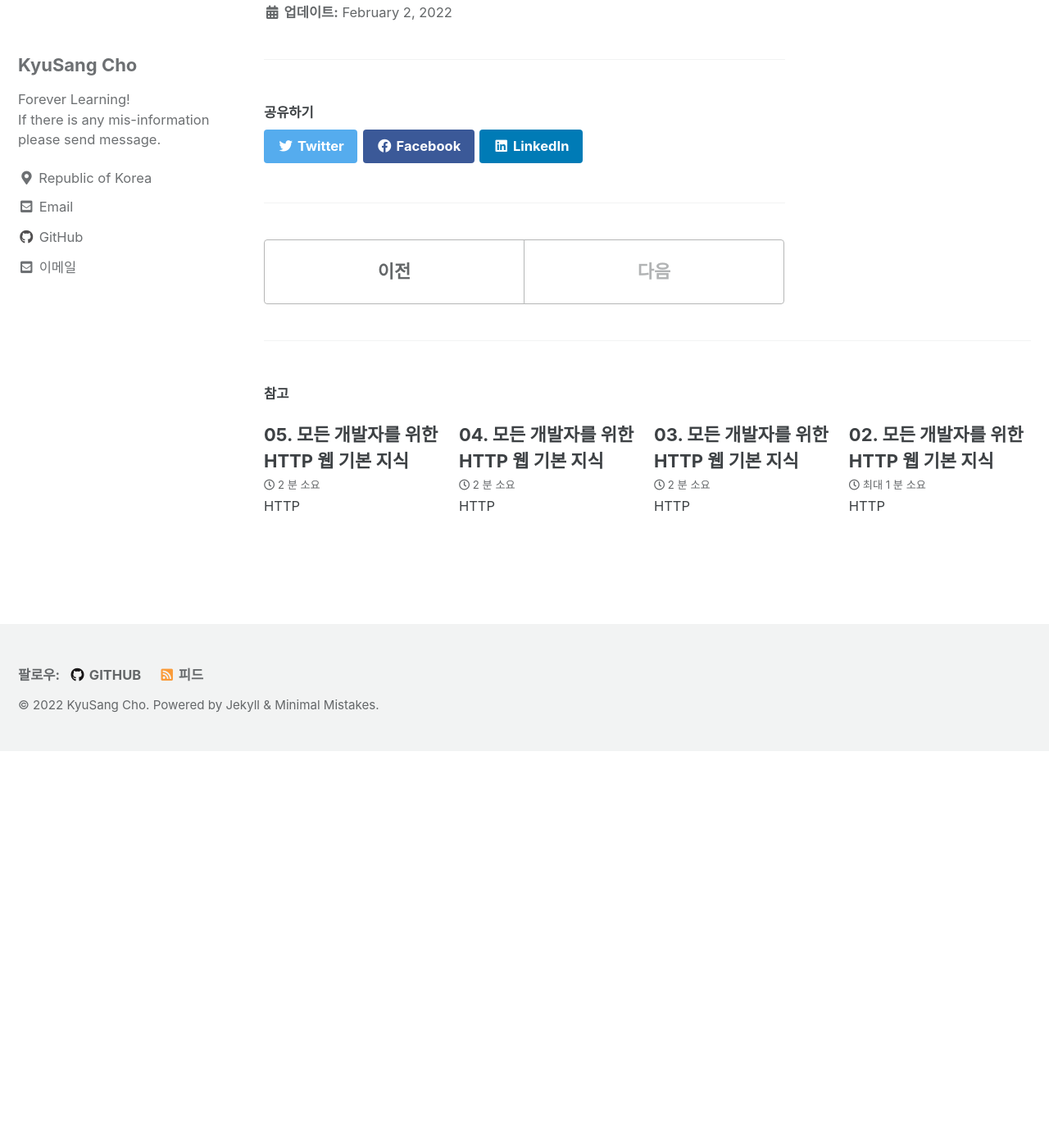
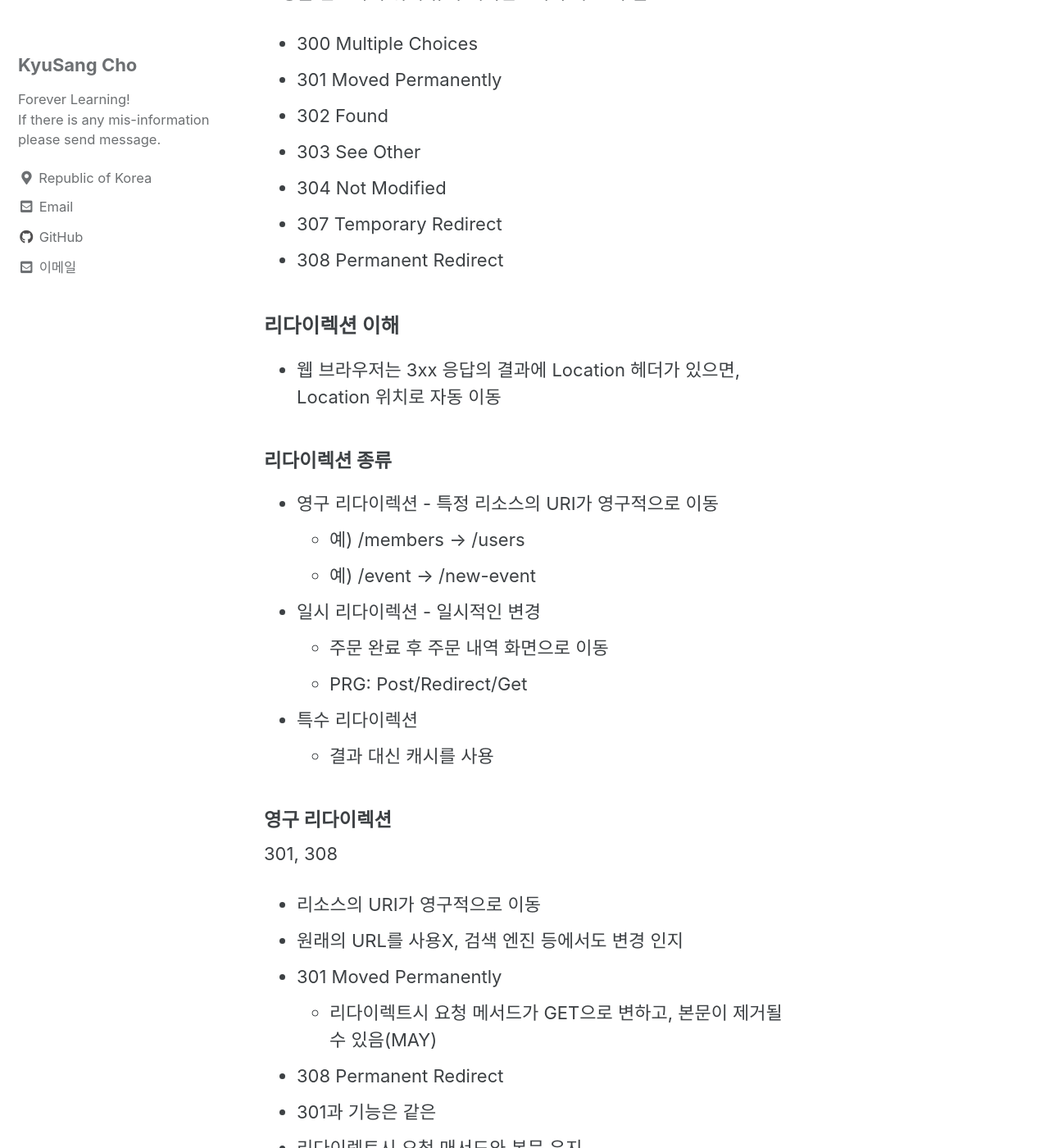
Before and after one commit to DevKS-Yet/DevKs-Yet.github.io, a Jekyll site: the page built from _posts/2022-02-02-49(http06).md, in a window 1280 px wide and 1400 px high, scrolled down 1973 px. Shown: the whole window at 82% size. Built offline with Jekyll 4.4.1, drawn with Linux system fonts in a browser that asks for light colours; cached includes are drawn as plain includes; before the commit the page ends 2889 px from its top, so only the background shows below that; some of the changed text lies outside the part shown.

Commit message:
20220202

```diff
--- a/_posts/2022-02-02-49(http06).md
+++ b/_posts/2022-02-02-49(http06).md
@@ -43,3 +43,38 @@ tags:
 - 204 No Content - 서버가 요청을 성공적으로 수행했지만, 응답 페이로드 본문에 보낼 데이터가 없음
 
 ---
+
+## 3xx (Redirection)
+요청을 완료하기 위해 유저 에이전트의 추가 조치 필요
+- 300 Multiple Choices
+- 301 Moved Permanently
+- 302 Found
+- 303 See Other
+- 304 Not Modified
+- 307 Temporary Redirect
+- 308 Permanent Redirect
+
+### 리다이렉션 이해
+- 웹 브라우저는 3xx 응답의 결과에 Location 헤더가 있으면, Location 위치로 자동 이동
+
+#### 리다이렉션 종류
+- 영구 리다이렉션 - 특정 리소스의 URI가 영구적으로 이동
+  - 예) /members -> /users
+  - 예) /event -> /new-event
+- 일시 리다이렉션 - 일시적인 변경
+  - 주문 완료 후 주문 내역 화면으로 이동
+  - PRG: Post/Redirect/Get
+- 특수 리다이렉션
+  - 결과 대신 캐시를 사용
+
+#### 영구 리다이렉션
+301, 308
+- 리소스의 URI가 영구적으로 이동
+- 원래의 URL를 사용X, 검색 엔진 등에서도 변경 인지
+- 301 Moved Permanently
+  - 리다이렉트시 요청 메서드가 GET으로 변하고, 본문이 제거될 수 있음(MAY)
+- 308 Permanent Redirect
+- 301과 기능은 같은
+- 리다이렉트시 요청 매서드와 본문 유지
+
+---
```
